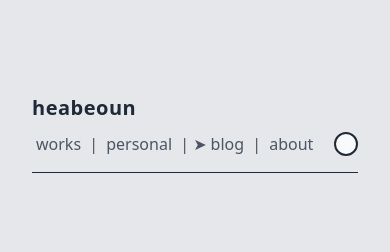
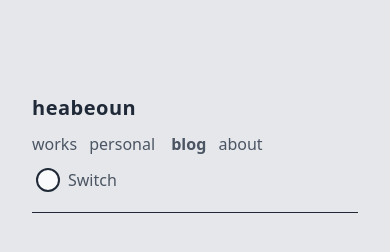
Before and after one commit to nonwiz/heabeoun, a website: page blog.html in a window 390 px wide. Drawn offline with Linux system fonts and the light colour scheme; no server answers.

Commit message:
[UPDATE]: Separate header to its own layout

```diff
--- a/blog.html
+++ b/blog.html
@@ -13,18 +13,8 @@
 
 <body class="dark:bg-gray-800">
   <div class="lg:content-auto">
-<h1> heabeoun</h1>
-<div class="flex flex-row justify-between">
-  <nav><a href="/"><span class="p-1">works</span></a> | <a href="/personal.html"><span class="p-1">personal</span></a> |
-    <a href="/blog.html"><span class="p-1">blog</span></a> | <a href="/about.html"><span class="p-1">about</span></a>
-  </nav>
-  <button class="" onclick="switchTheme()"><svg xmlns="http://www.w3.org/2000/svg"
-      class="h-6 w-6 rounded-full bg-gray-50 text-gray-50 dark:text-gray-50 border-2 dark:border-0 border-gray-800 dark:bg-gray-800"
-      fill="none" viewBox="0 0 24 24" stroke="currentColor" stroke-width="2">
-      <path stroke-linecap="round" stroke-linejoin="round"
-        d="M20.354 15.354A9 9 0 018.646 3.646 9.003 9.003 0 0012 21a9.003 9.003 0 008.354-5.646z" />
-    </svg></button>
-</div>
+    <h1> heabeoun</h1>
+    <header id="header"></header>
     <hr />
     <script type="text/javascript" id="articles" src="blog.js"></script>
     <section id="blog"> </section>
--- a/input.css
+++ b/input.css
@@ -61,5 +61,6 @@
     }
 
     .link-active {
-      @apply before:content-["➤"];
+      /* @apply before:content-["➤"]; */
+      @apply font-bold;
     }
--- a/layout/header.html
+++ b/layout/header.html
@@ -0,0 +1,14 @@
+<header class="flex flex-col gap-2 md:flex-row justify-between">
+    <nav><a href="/"><span>works</span></a> <a class="p-1" href="/personal.html"><span class="p-1">personal</span></a>
+        <a href="/blog.html"><span class="p-1">blog</span></a> <a href="/about.html"><span class="p-1">about</span></a>
+    </nav>
+    <button class="flex flex-row md:block gap-2 m-1 md:m-0" onclick="switchTheme()">
+        <svg xmlns="http://www.w3.org/2000/svg"
+            class="h-6 w-6 rounded-full bg-gray-50 text-gray-50 dark:text-gray-50 border-2 dark:border-0 border-gray-800 dark:bg-gray-800"
+            fill="none" viewBox="0 0 24 24" stroke="currentColor" stroke-width="2">
+            <path stroke-linecap="round" stroke-linejoin="round"
+                d="M20.354 15.354A9 9 0 018.646 3.646 9.003 9.003 0 0012 21a9.003 9.003 0 008.354-5.646z" />
+        </svg>
+        <span class="md:hidden">Switch</span>
+    </button>
+</header>
--- a/main.js
+++ b/main.js
@@ -1,15 +1,24 @@
 
 const theme = Number(localStorage.getItem("theme") || 0);
 
-
-window.addEventListener('DOMContentLoaded', (event) => {
-    const { href } = window.location;
+window.addEventListener('DOMContentLoaded', async (event) => {
+    let headerEle = document.querySelector("#header");
+    let headerText = "";
+    await new Promise(resolve => {
+        fetch('./layout/header.html').then(d => d.text()).then(text => {
+            headerText = text;
+            headerEle.outerHTML = text;
+            resolve();
+        })
+    })
+   const { href } = window.location;
     const nav = [...document.querySelector('nav').children];
     nav.forEach(link => {
         if (link.href == href) {
             link.classList.add("link-active");
         }
     })
+
     updateTheme(false);
 
 });
--- a/tailwind.config.js
+++ b/tailwind.config.js
@@ -1,7 +1,7 @@
 /** @type {import('tailwindcss').Config} */
 module.exports = {
   darkMode: ['class'],
-  content: ["./*.html", "./*.js"],
+  content: ["./*.html", "./*.js", "./layout/*.html"],
   theme: {
     extend: {
       screens: {
```
Also changed, not shown: about.html (+2 -12 lines), index.html (+1 -12 lines), personal.html (+2 -11 lines), story.html (+1 -12 lines), output.css.
